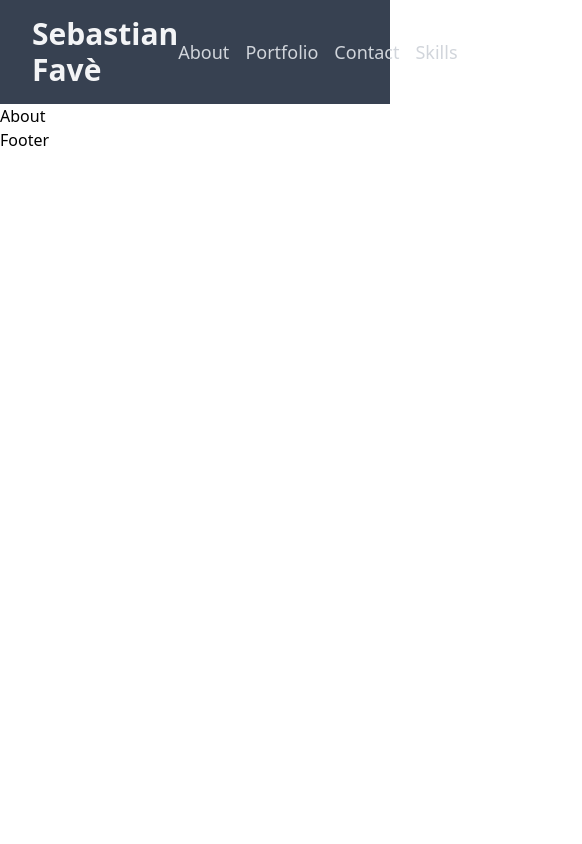
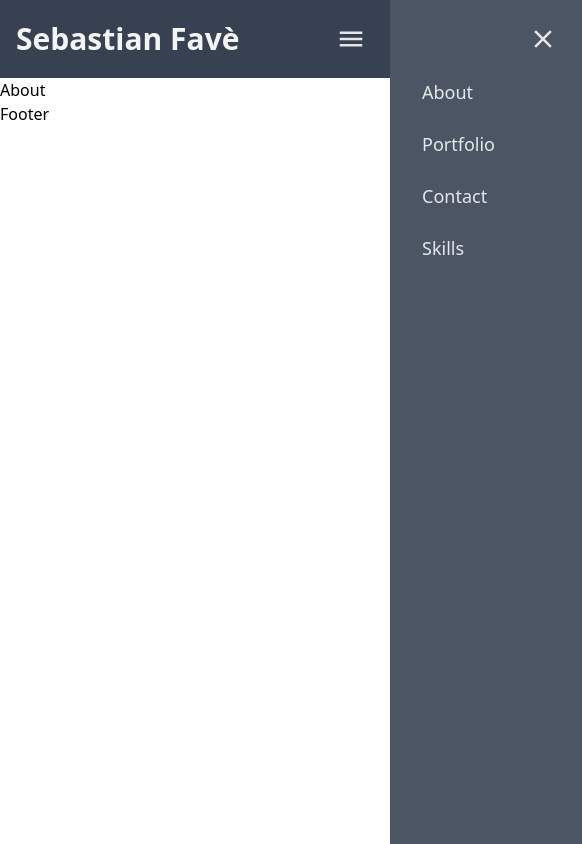
Before and after one commit to spfave/portfolio-react, a React (Create React App) app: page / in a window 390 px wide. Shown: the whole page, 582 px wide, since content can reach past the window. Built offline with nearby package versions, Linux system fonts and the light colour scheme.

Commit message:
Implement mobie side menu

```diff
--- a/src/components/Header.js
+++ b/src/components/Header.js
@@ -2,9 +2,9 @@ import Nav from './Nav';
 
 export default function Header({ pages, page, handlePageChange }) {
   return (
-    <header className='flex justify-between items-center py-4 px-8 bg-gray-700'>
+    <header className='flex justify-between items-center p-4 bg-gray-700'>
       <a href='#home' onClick={() => handlePageChange(pages[0])}>
-        <h1 className='text-3xl text-gray-100 hover:text-gray-300 font-bold'>
+        <h1 className='text-3xl text-gray-100 hover:text-gray-300 font-bold trans-ease-in'>
           Sebastian Favè
         </h1>
       </a>
--- a/src/components/Nav.js
+++ b/src/components/Nav.js
@@ -1,6 +1,11 @@
+import { MdMenu, MdClose } from 'react-icons/md';
+
 export default function Nav({ pages, page, handlePageChange }) {
   return (
-    <nav className='flex space-x-4'>
+    <nav className='flex flex-col items-end'>
+      <div>
+        {/* Visible links on medium+ screen */}
+        <div className='hidden md:flex items-center space-x-2'>
           {pages.map((pageName, index) => (
             <NavLink
               key={index}
@@ -8,6 +13,31 @@ export default function Nav({ pages, page, handlePageChange }) {
               handlePageChange={handlePageChange}
             />
           ))}
+        </div>
+
+        {/* Side Menu button on medium- screen */}
+        <div className='md:hidden'>
+          <button className='text-gray-200 hover:text-gray-100 hover:bg-gray-600 p-2 rounded trans-ease-in'>
+            <MdMenu size='30px' />
+          </button>
+        </div>
+      </div>
+
+      {/* Side menu on medium- screen */}
+      <div className='side-menu absolute right-0 inset-y-0 md:hidden flex flex-col items-end w-48 space-y-2  p-4 bg-gray-600 transform translate-x-full transition duration-200 ease-in-out'>
+        <button className='text-gray-200 hover:text-gray-100 hover:bg-gray-500 p-2 rounded'>
+          <MdClose size='30px' />
+        </button>
+        <div className='flex flex-col w-full space-y-2'>
+          {pages.map((pageName, index) => (
+            <NavLinkSide
+              key={index}
+              pageName={pageName}
+              handlePageChange={handlePageChange}
+            />
+          ))}
+        </div>
+      </div>
     </nav>
   );
 }
@@ -17,9 +47,21 @@ function NavLink({ pageName, handlePageChange }) {
     <a
       href={`#${pageName.toLowerCase()}`}
       onClick={() => handlePageChange(pageName)}
-      className='text-lg text-gray-300 hover:text-gray-200'
+      className='text-lg text-gray-300 hover:text-gray-200 hover:bg-gray-600 px-4 py-2 rounded trans-ease-in'
     >
       {pageName}
     </a>
   );
 }
+
+function NavLinkSide({ pageName, handlePageChange }) {
+  return (
+    <a
+      href={`#${pageName.toLowerCase()}`}
+      onClick={() => handlePageChange(pageName)}
+      className='py-2 px-4 text-lg text-gray-200 hover:text-gray-100 hover:bg-gray-500 rounded trans-ease-in'
+    >
+      {pageName}
+    </a>
+  );
+}
--- a/src/index.css
+++ b/src/index.css
@@ -8,5 +8,11 @@
   }
 }
 
+@layer utilities {
+  .trans-ease-in {
+    @apply transition duration-150 ease-in;
+  }
+}
+
 /* Font import */
 /* @import url('https://fonts.googleapis.com/css2?family=Roboto:wght@100;300;400;500;700;900&display=swap');*/
```
Lines whose indentation alone changed are shown as unchanged.
